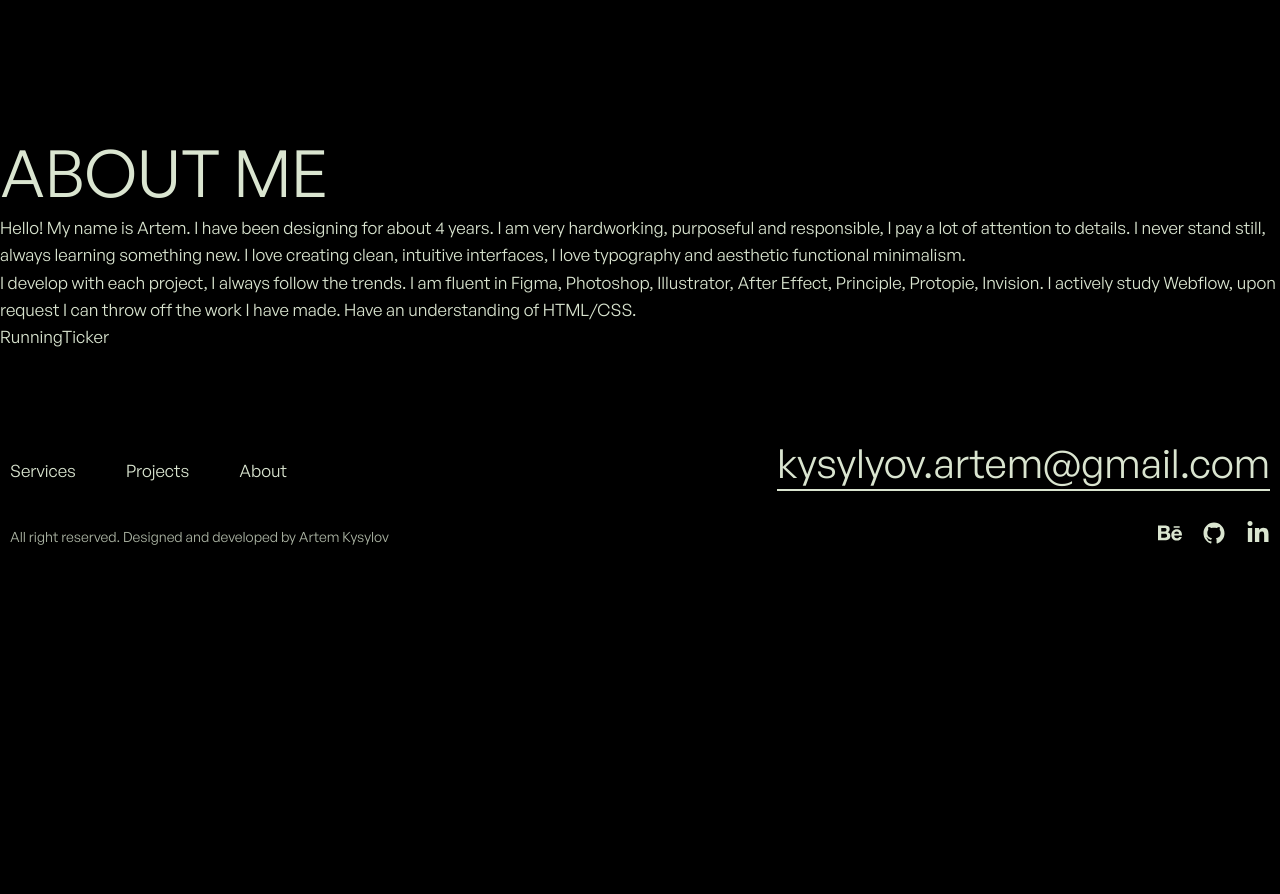
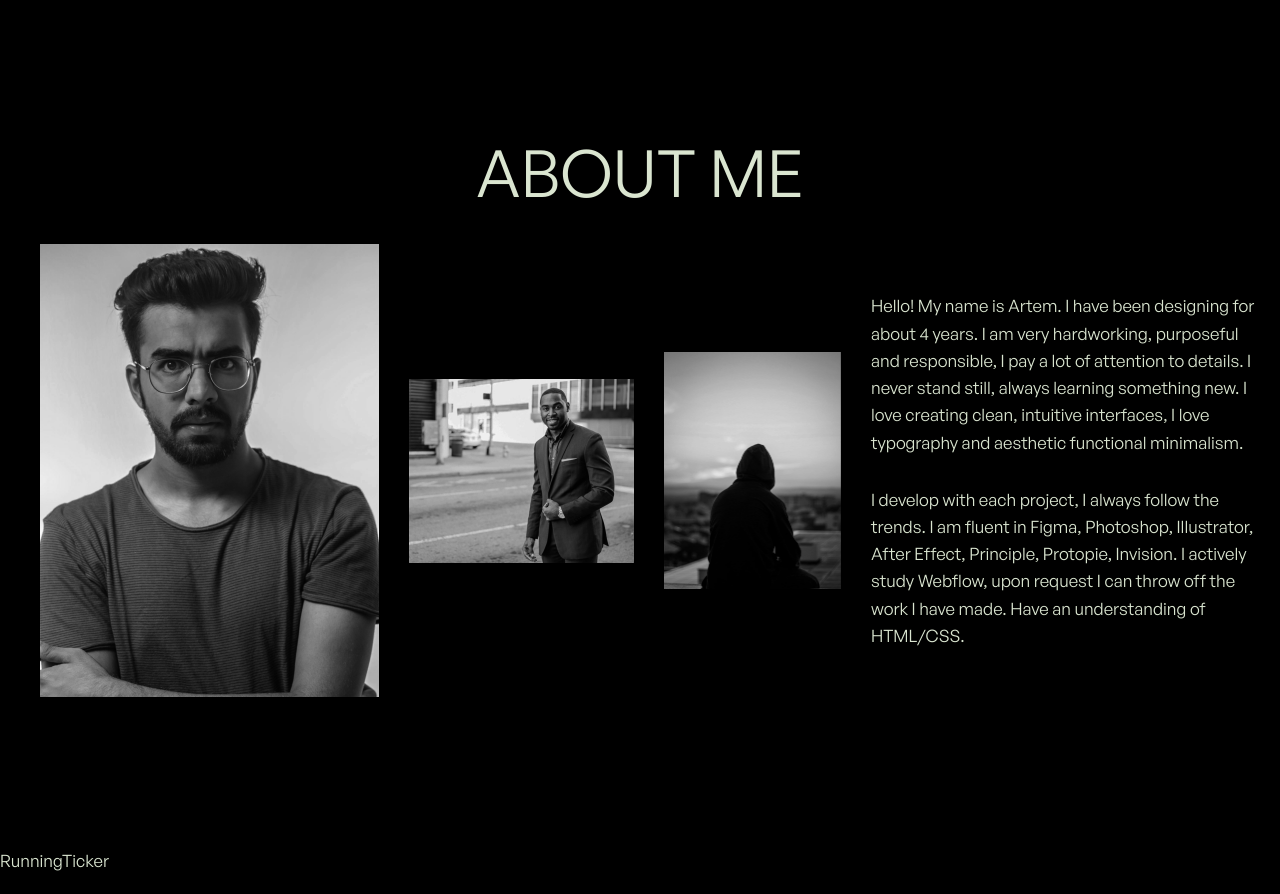
Before and after one commit to Artem-Kysylov/portfolio-website, a Next.js app: page / in a window 1280 px wide. Shown: the part 5720-6614 px from the top of the page. Before the commit the page ends 6303 px from the top, so only its background shows below. Built offline with nearby package versions, Linux system fonts and the light colour scheme.

Commit message:
working with about section

```diff
--- a/src/components/sections/about/About.jsx
+++ b/src/components/sections/about/About.jsx
@@ -6,11 +6,38 @@ import styles from './styles.module.css'
 const About = () => {
   return (
     <section className={styles.about__section}>
+      <div className='container'>
         <h2 className={styles.about__title}>about me</h2>
         <div className={styles.about__contentWrapper}>
           <div className={styles.about__contentWrapperImages}>
-
           </div>
+            <Image
+              className={styles.about__img1}
+              src='/about-1-img.png'
+              width={339}
+              height={453}
+              alt='Artem Kysylov image-1'
+              style={{objectFit: "cover"}}
+              loading="lazy"
+            />
+            <Image
+              className={styles.about__img2}
+              src='/about-2-img.png'
+              width={225}
+              height={184}
+              alt='Artem Kysylov image-2'
+              style={{objectFit: "cover"}}
+              loading="lazy"
+            />
+            <Image
+              className={styles.about__img3}
+              src='/about-3-img.png'
+              width={177}
+              height={237}
+              alt='Artem Kysylov image-3'
+              style={{objectFit: "cover"}}
+              loading="lazy"
+            />
           <div className={styles.about__contentWrapperText}>
             <p>
               Hello! My name is Artem. I have been designing for about 4 years. I am very hardworking, purposeful and responsible,
@@ -26,6 +53,7 @@ const About = () => {
             </p>
           </div>
         </div>
+      </div>
     </section>
   )
 }
--- a/src/components/sections/about/styles.module.css
+++ b/src/components/sections/about/styles.module.css
@@ -0,0 +1,24 @@
+.about__section {
+    margin-bottom: 150px;
+}
+
+.about__title {
+    width: 100%;
+    text-align: center;
+    margin-bottom: 30px;
+}
+
+.about__contentWrapper {
+    display: flex;
+    align-items: center;
+    justify-content: space-between;
+    gap: 30px;
+}
+
+.about__contentWrapperText {
+    display: flex;
+    flex-direction: column;
+    gap: 30px;
+    max-width: 400px;
+    width: 100%;
+}
--- a/src/components/sections/behance/styles.module.css
+++ b/src/components/sections/behance/styles.module.css
@@ -52,4 +52,5 @@
 .behnace__btnContainer {
     max-width: 428px;
     width: 100%;
+    padding: 0 10px;
 }
--- a/src/components/sections/hero/Hero.jsx
+++ b/src/components/sections/hero/Hero.jsx
@@ -33,6 +33,7 @@ const Hero = () => {
               width={835}
               height={834}
               alt='Artem Kysylov'
+              loading="lazy"
             />
         </div>
     </section>
```
Lines whose indentation alone changed are shown as unchanged.
